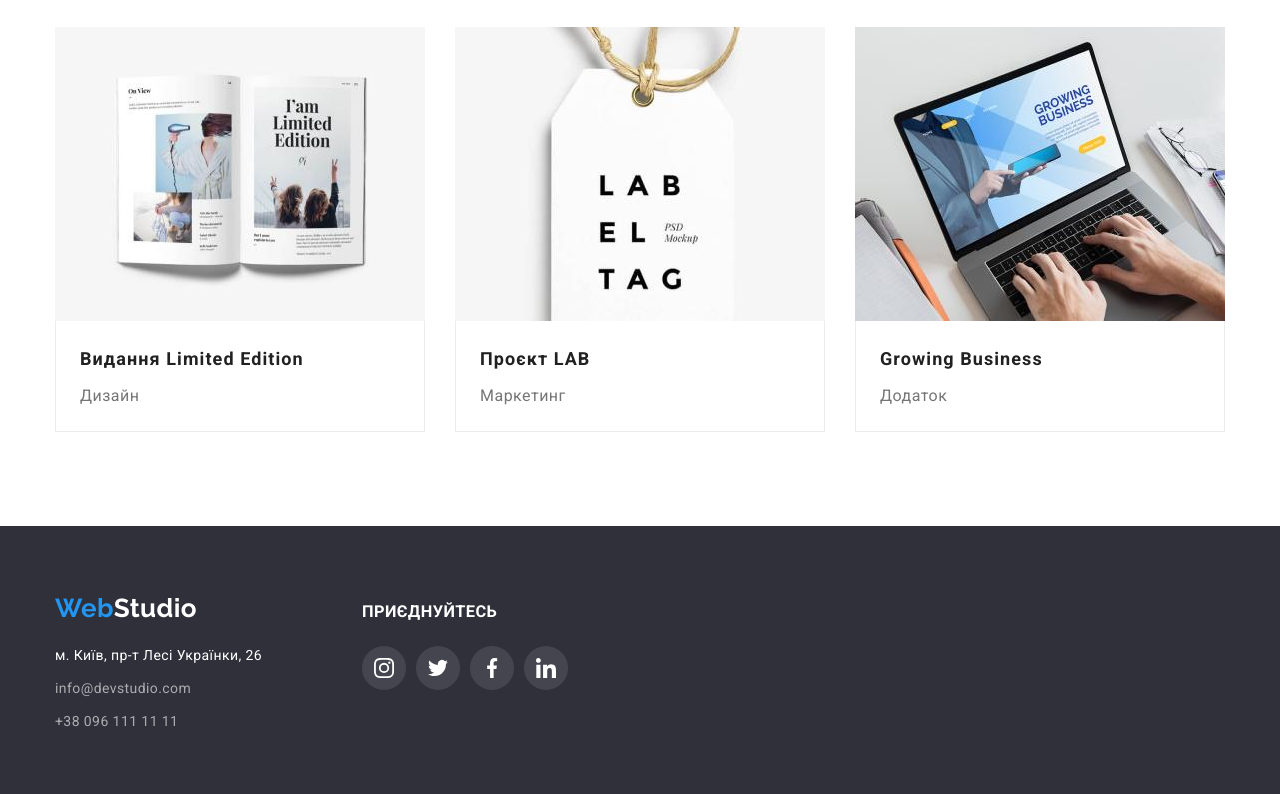
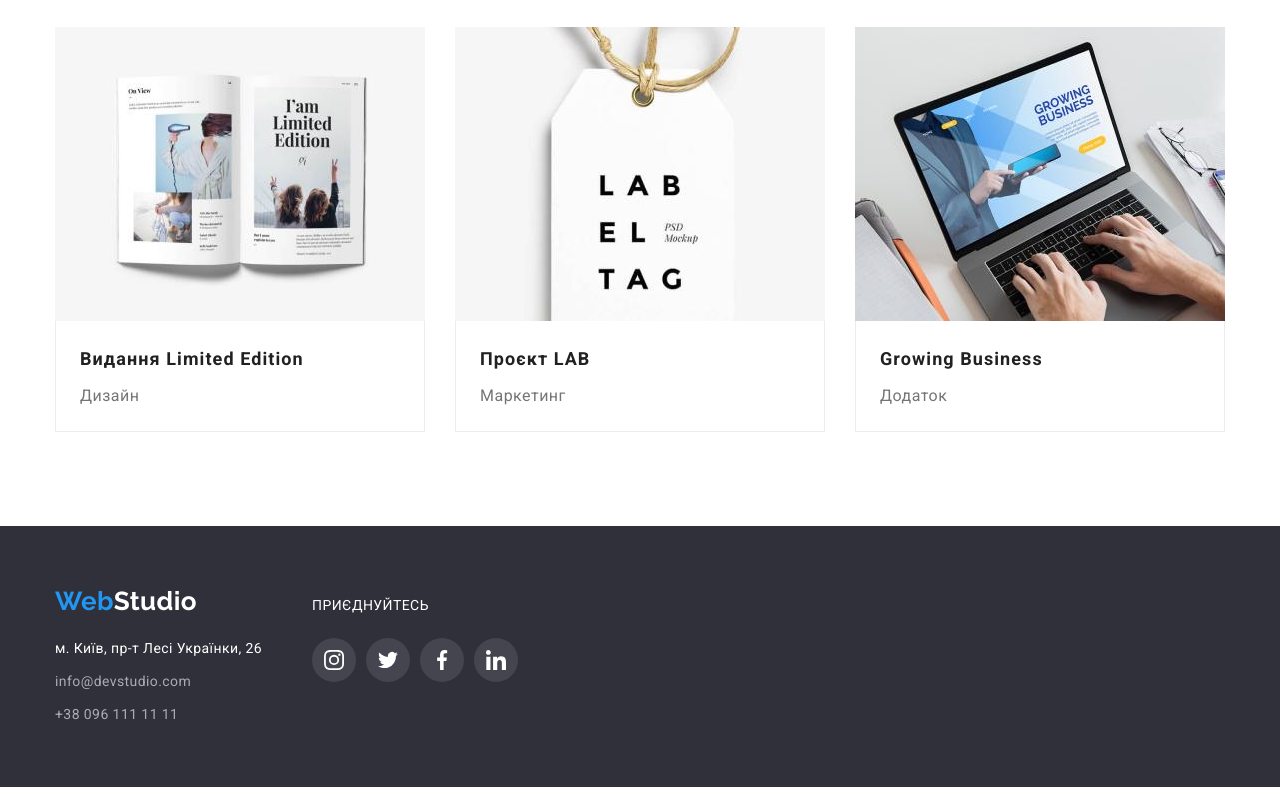
Before and after one commit to AlexNikolko/goit-markup-hw-04, a plain HTML site: page portfolio.html in a window 1280 px wide. Shown: the part 1106-1900 px from the top of the page. Drawn offline with nearby package versions, Linux system fonts and the light colour scheme.

Commit message:
error correction

```diff
--- a/css/styles.css
+++ b/css/styles.css
@@ -258,6 +258,8 @@ ul {
 
 .benefits-link {
     margin-bottom: 30px;
+    padding-top: 25px;
+    padding-bottom: 25px;
     background-color: var(--button-sec-color);
     border-radius: 4px;
     display: flex;
@@ -266,8 +268,7 @@ ul {
 }
 
 .benefits-icon {
-    margin-top: 25px;
-    margin-bottom: 25px;
+
 }
 
 /* Ocupation */
@@ -472,16 +473,9 @@ ul {
     color: var(--accent-color);
 }
 
-.accession {
-    margin-top: 12px;
-}
-
-.net-list.accession {
-    margin-top: 20px;
-}
-
-.accession h3 {
+.accession-title {
     color: var(--text-wight);
+    margin-bottom: 20px;
 }
 
 .accession .net-icon {
--- a/portfolio.html
+++ b/portfolio.html
@@ -144,7 +144,7 @@
         <!-- Footer -->
         <footer class="footer">
             <div class="container ft">
-                <div class="contact-ft">
+                <div class="contact ft">
                     <a href="/" class="logo-footer">
                         <span class="logo-web">Web</span>Studio
                     </a>
@@ -163,7 +163,7 @@
                     </address>
                 </div>
                 <div class="accession">
-                    <h3>ПРИЄДНУЙТЕСЬ</h3>
+                    <p class="accession-title">ПРИЄДНУЙТЕСЬ</p>
                     <ul class="net-list accession">
                         <li class="net-item"><a href="" class="net-link">
                             <svg class="net-icon" width="20" height="20">
```
Also changed, not shown: index.html (+2 -2 lines).
